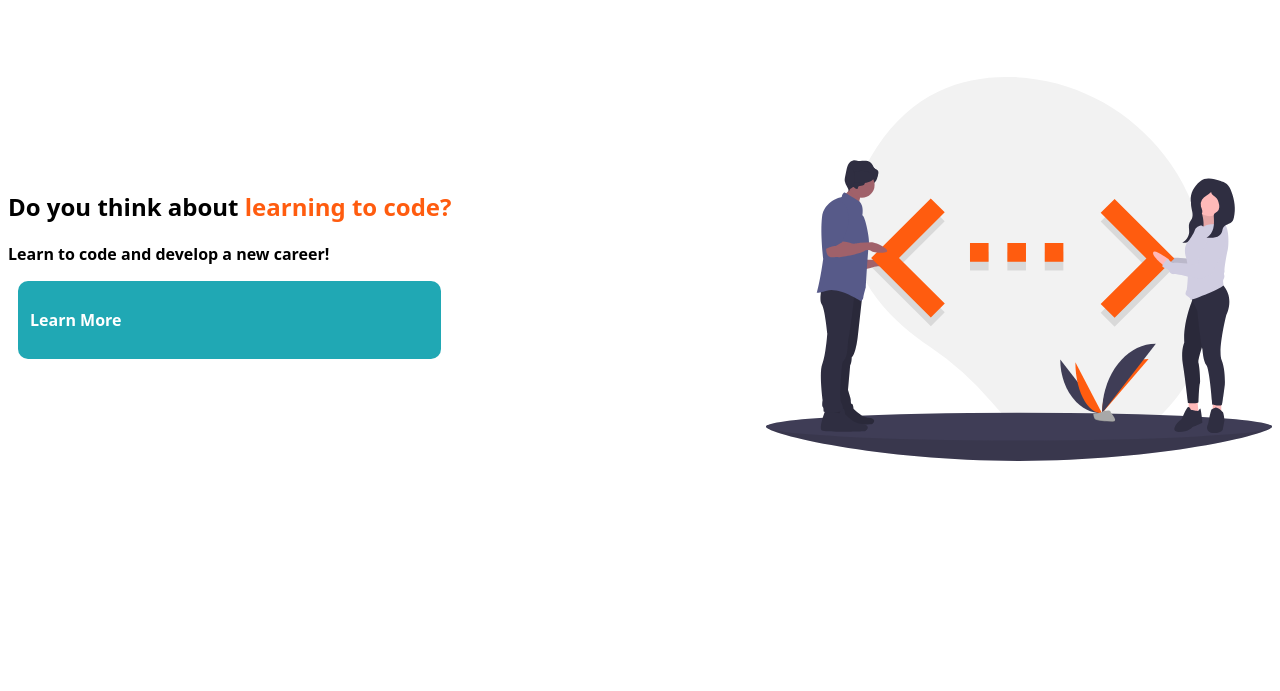
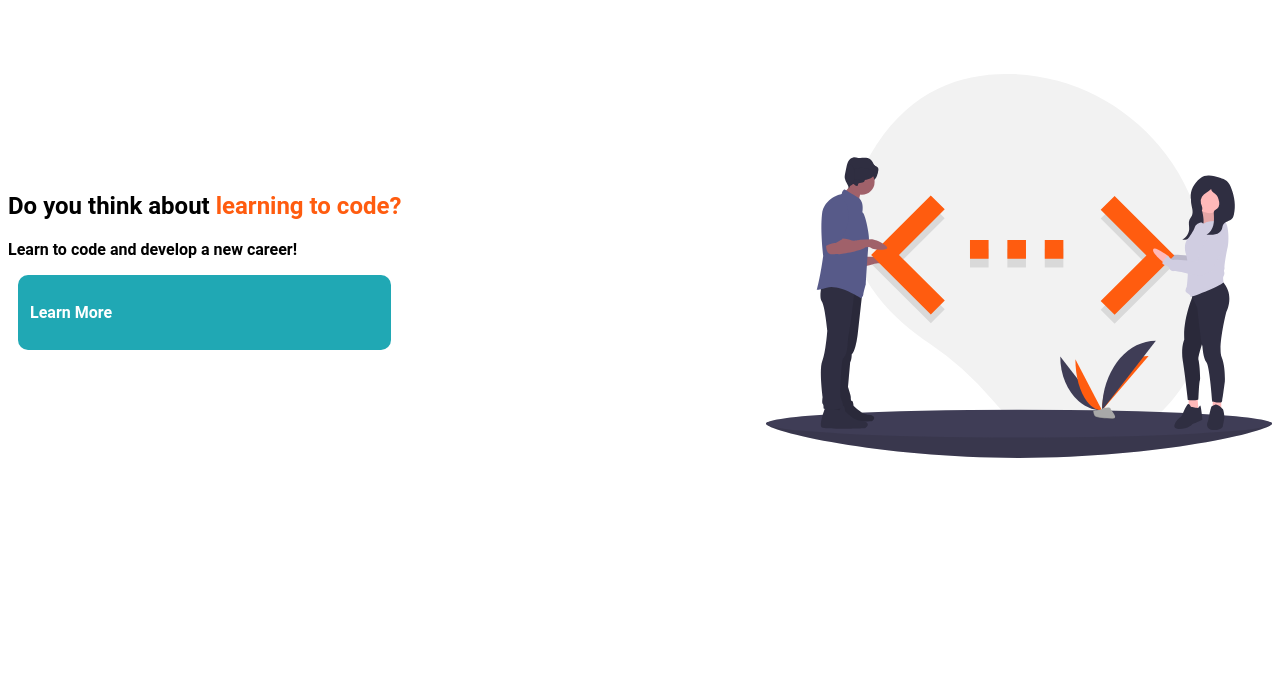
Before and after one commit to Sammyeri/erickson-part-one, a plain HTML site: page index.html in a window 1280 px wide. Shown: the part 109-800 px from the top of the page. Drawn offline with Linux system fonts and the light colour scheme.

Commit message:
style updates

```diff
--- a/css/styles.css
+++ b/css/styles.css
@@ -1,5 +1,5 @@
 body{
-    font-family: system-ui, -apple-system, BlinkMacSystemFont, 'Segoe UI', Roboto, Oxygen, Ubuntu, Cantarell, 'Open Sans', 'Helvetica Neue', sans-serif;
+    font-family: Roboto;
 }
 
 header{
@@ -11,6 +11,9 @@ header{
     margin-bottom: 0;
 }
 
+main {
+    color: black;
+}
 .alt{
     color: #ff5c0f;
     margin-bottom: 0;
@@ -24,6 +27,7 @@ header{
 li{
     padding: 2px;
     font-weight: bold;
+    color: black;
 }
 
 .button{
@@ -48,6 +52,7 @@ body p{
     font-weight: bold;
 }
 
+
 main section section p{
     color: white;
 }
@@ -66,6 +71,12 @@ main section section p{
     }
     img{
         width: 0px;
+    }
+    .button {
+        width: 100%;
+        padding: 12px;
+        border-radius: 10px;
+        margin: 10px;
     }
 }
 
```
